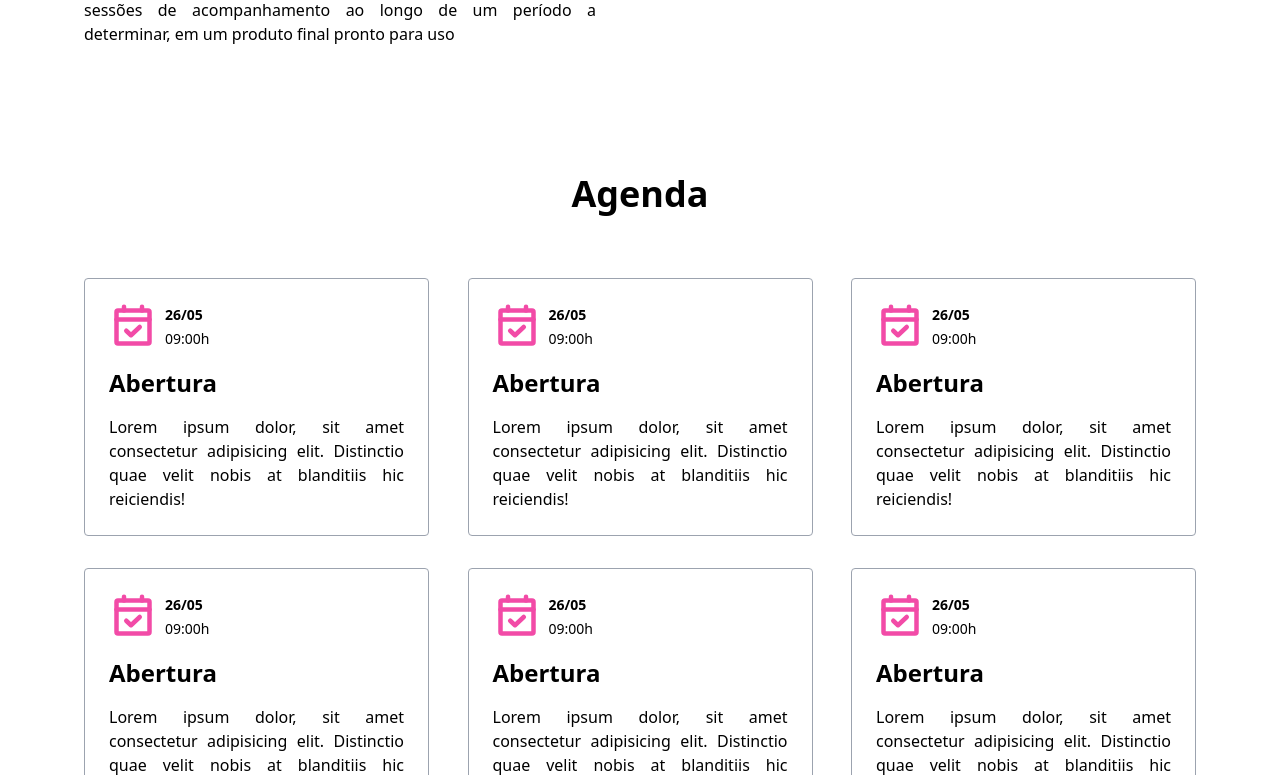
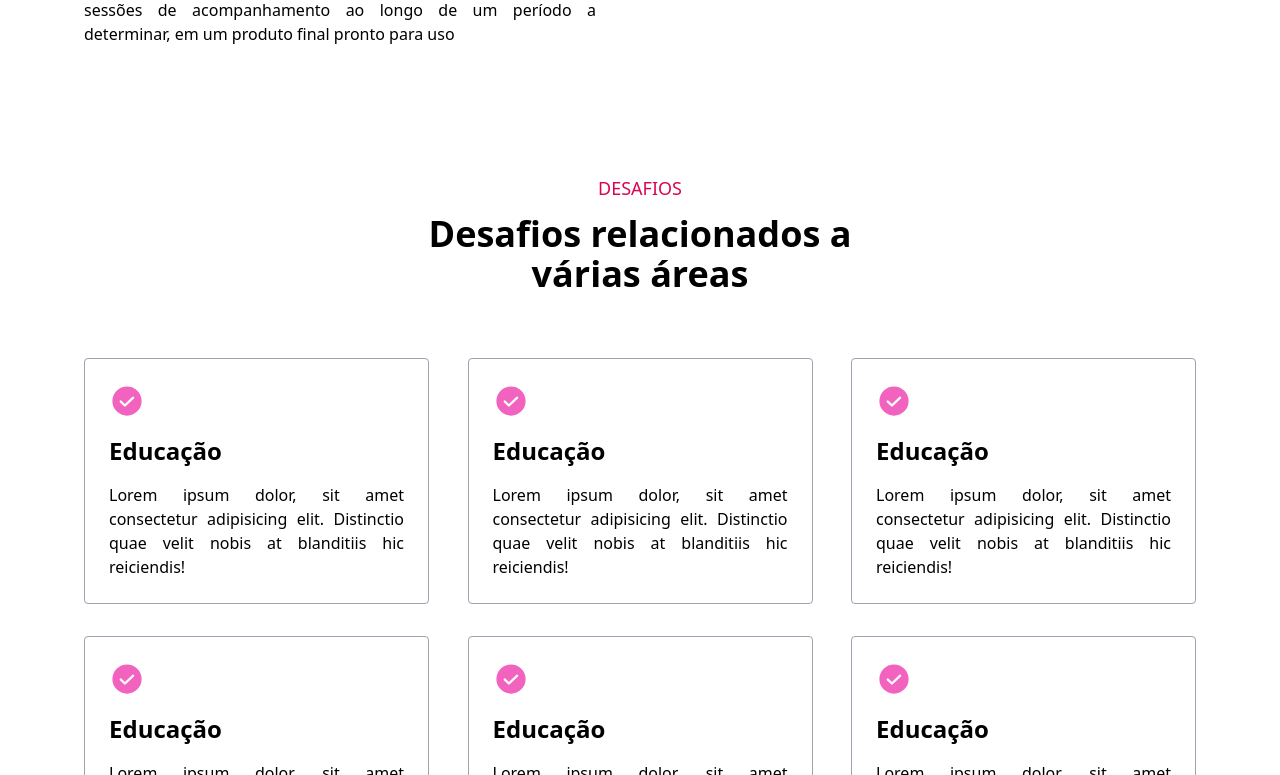
Before and after one commit to rnrnshn/wansati-hackthon, a Next.js app: page / in a window 1280 px wide. Shown: the part 1085-1860 px from the top of the page. Built offline with nearby package versions, Linux system fonts and the light colour scheme.

Commit message:
feat: add the challenges section

```diff
--- a/src/app/page.tsx
+++ b/src/app/page.tsx
@@ -5,7 +5,7 @@ import Image from "next/image";
 import NavBar from "./components/Navbar";
 import Hero from "./components/Hero";
 import Speaker from './components/Speaker'
-import { Speakers, agenda } from "@/app/data"
+import { Speakers, agenda, challenges } from "@/app/data"
 import Partners from './components/Partners'
 import Footer from './components/Footer';
 
@@ -13,7 +13,7 @@ import CustomizableCardType from "@/app/components/CustomizableCard";
 
 import aboutImg from "../../public/assets/about.png"
 
-import { CalendarCheck } from "phosphor-react";
+import { CalendarCheck, CheckCircle } from "phosphor-react";
 
 export default function Home() {
   return (
@@ -43,6 +43,23 @@ export default function Home() {
             alt="Uma logo de que tem chavetas que indicam que se trata de programação"
             className="w-full"
           />
+        </div>
+      </section>
+
+      <section className="p-5 max-w-6xl mx-auto py-16">
+        <div className="text-center max-w-md w-full mx-auto">
+          <h2 className="text-lg text-primary mb-3">DESAFIOS</h2>
+          <h3 className="text-4xl font-bold">Desafios relacionados a várias áreas</h3>
+        </div>
+
+        <div className="mt-16 flex flex-wrap gap-8 justify-center md:justify-between">
+          { challenges.map((item, index) => {
+            return (
+              <CustomizableCardType key={index} title={item.title} description={item.description}>
+                <CheckCircle className="text-tertiary" size={36} weight="fill" />
+              </CustomizableCardType>
+            )
+          }) }
         </div>
       </section>
 
```
